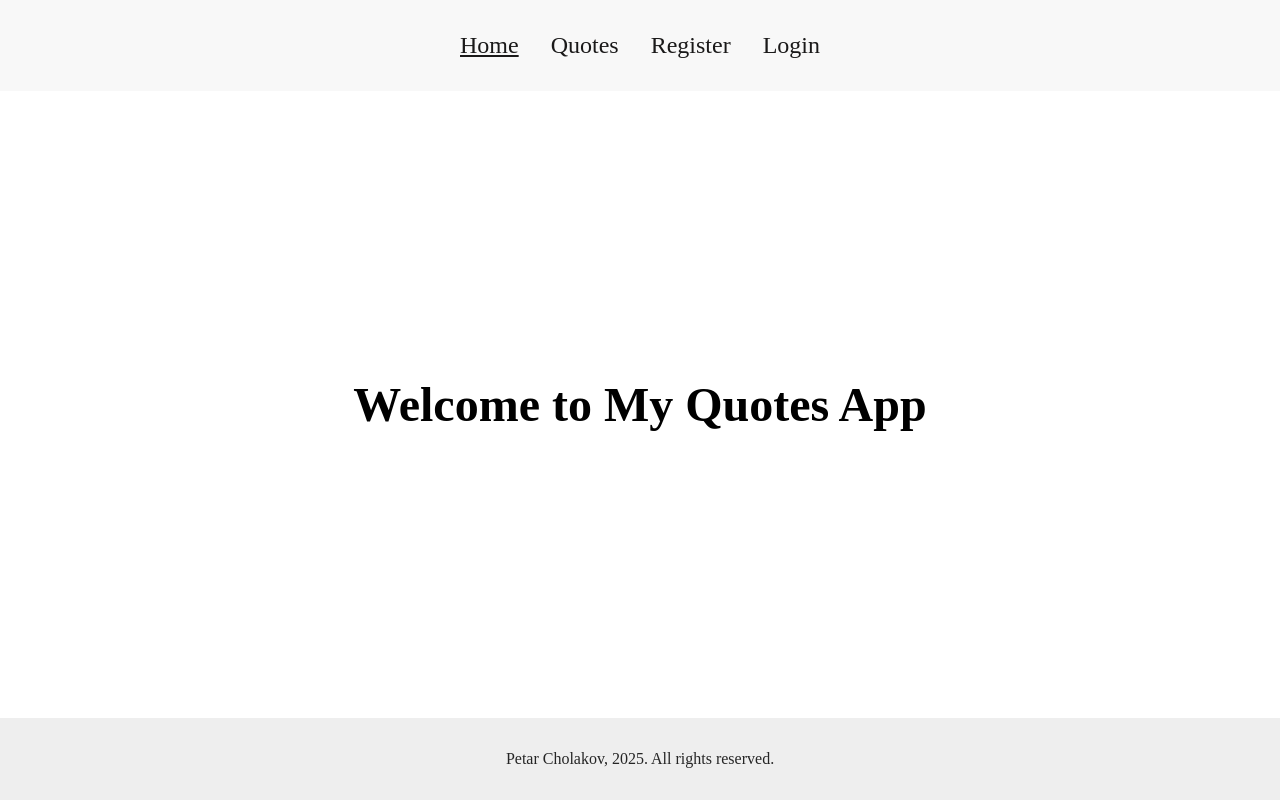
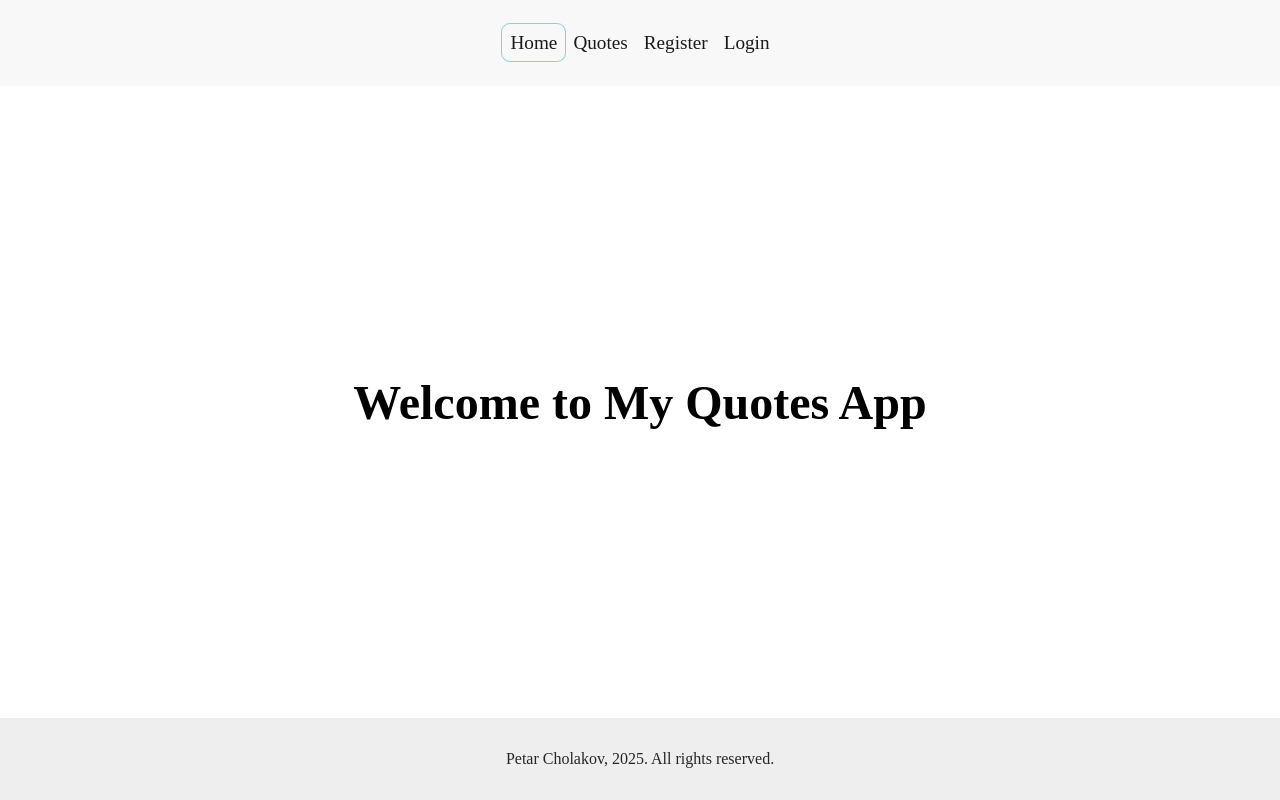
Before and after one commit to fanerotim/Quotes, a React (Vite) app in the folder client/vite-project/: page / in a window 1280 px wide. Built offline with nearby package versions, Linux system fonts and the light colour scheme; no server answers.

Commit message:
decided to add custom styles (as opposed to usnig a utility classes library such as Tailwind for this project) and started using css modules and adding styling for navigation. moved active class to app.module.scss and wrapped it in :global, so it can work

```diff
--- a/client/vite-project/src/App.jsx
+++ b/client/vite-project/src/App.jsx
@@ -1,4 +1,4 @@
-import './App.scss'
+import styles from './App.module.scss'
 import Home from './components/home/Home';
 import Quotes from './components/quotes/Quotes';
 import AddQuote from './components/add-quote/addQuote';
@@ -19,7 +19,7 @@ function App() {
   const { sessionExpired, auth } = useAuthContext();
 
   return (
-    <div className='app-container'>
+    <div className={styles.app__container}>
       <Navigation />
       {sessionExpired && <SessionExpired />}
 
--- a/client/vite-project/src/App.scss
+++ b/client/vite-project/src/App.module.scss
@@ -2,7 +2,12 @@
   box-sizing: border-box;
 }
 
-.app-container {
+:global(.active) {
+    outline: .1px solid skyblue;
+    border-radius: .5rem;
+}
+
+.app__container {
   min-height: 100vh;
   display: grid;
   grid-template-rows: auto 1fr auto;
--- a/client/vite-project/src/components/navigation/Navigation.jsx
+++ b/client/vite-project/src/components/navigation/Navigation.jsx
@@ -1,4 +1,4 @@
-import './Navigation.scss'
+import styles from './Navigation.module.scss'
 import { NavLink, useLocation } from "react-router-dom";
 import Logout from '../logout/logout';
 import { useAuthContext } from '../../hooks/useAuthContext';
@@ -34,7 +34,7 @@ const Navigation = () => {
     }, [location])
 
     return (
-        <nav>
+        <nav className={styles.navigation__wrapper}>
             <NavLink to='/'>Home</NavLink>
             <NavLink to='/quotes' end>Quotes</NavLink>
             {auth && (<NavLink to='/quotes/add-quote'>Add quote</NavLink>)}
--- /dev/null
+++ b/client/vite-project/src/components/navigation/Navigation.module.scss
@@ -0,0 +1,13 @@
+.navigation__wrapper {
+    background-color: rgb(248, 248, 248);
+    width: 100vw;
+    padding: 2rem;
+    text-align: center;
+
+    a {
+        padding: .5rem;
+        color: rgb(26, 25, 25);
+        font-size: 1.2rem;
+        text-decoration: none;
+    }
+}
--- a/client/vite-project/src/components/navigation/Navigation.scss
+++ /dev/null
@@ -1,21 +0,0 @@
-nav {
-    background-color: rgb(248, 248, 248);
-    // width: 100vw;
-    padding: 2rem;
-    text-align: center;
-
-    a {
-        padding: 1rem;
-        color: rgb(26, 25, 25);
-        font-size: 1.5rem;
-        text-decoration: none;
-    }
-
-    .greeting {
-        color: rgb(41, 24, 24);
-    }
-}
-
-.active {
-    text-decoration: underline;
-}
```
